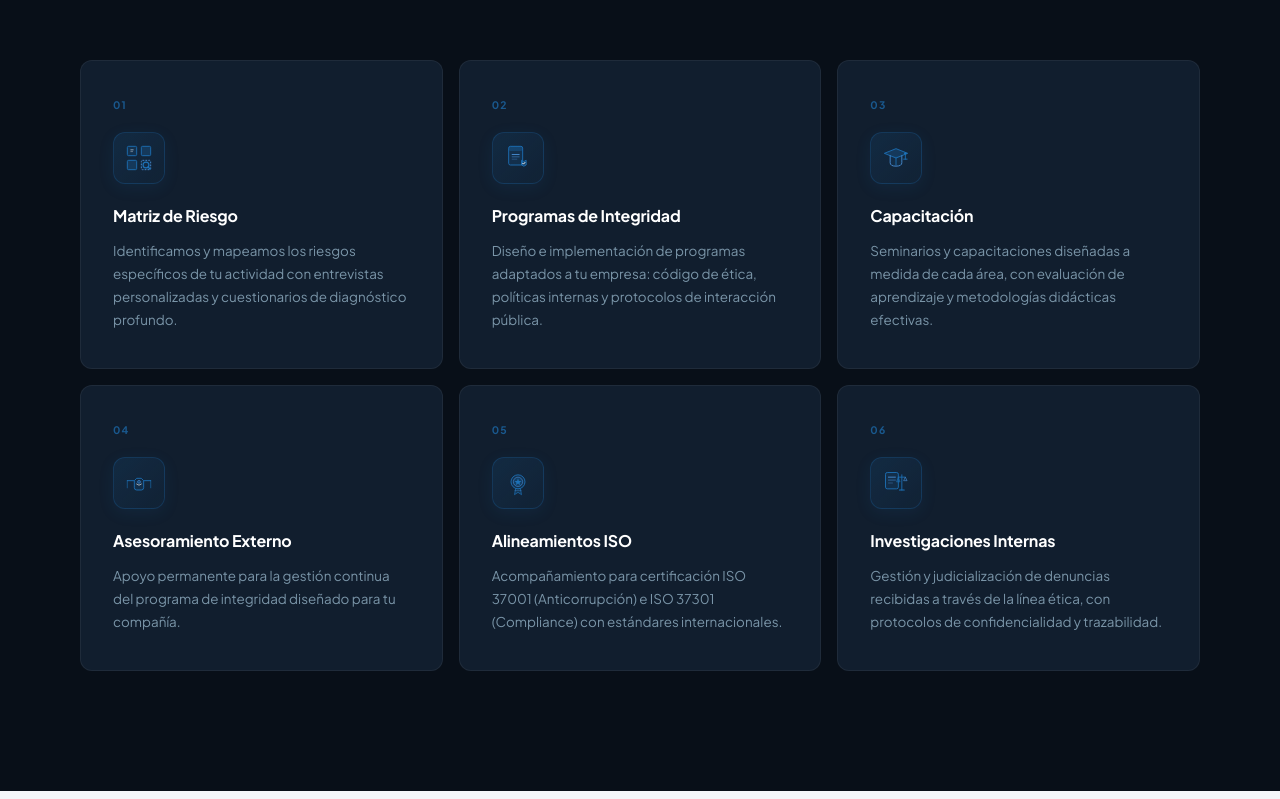
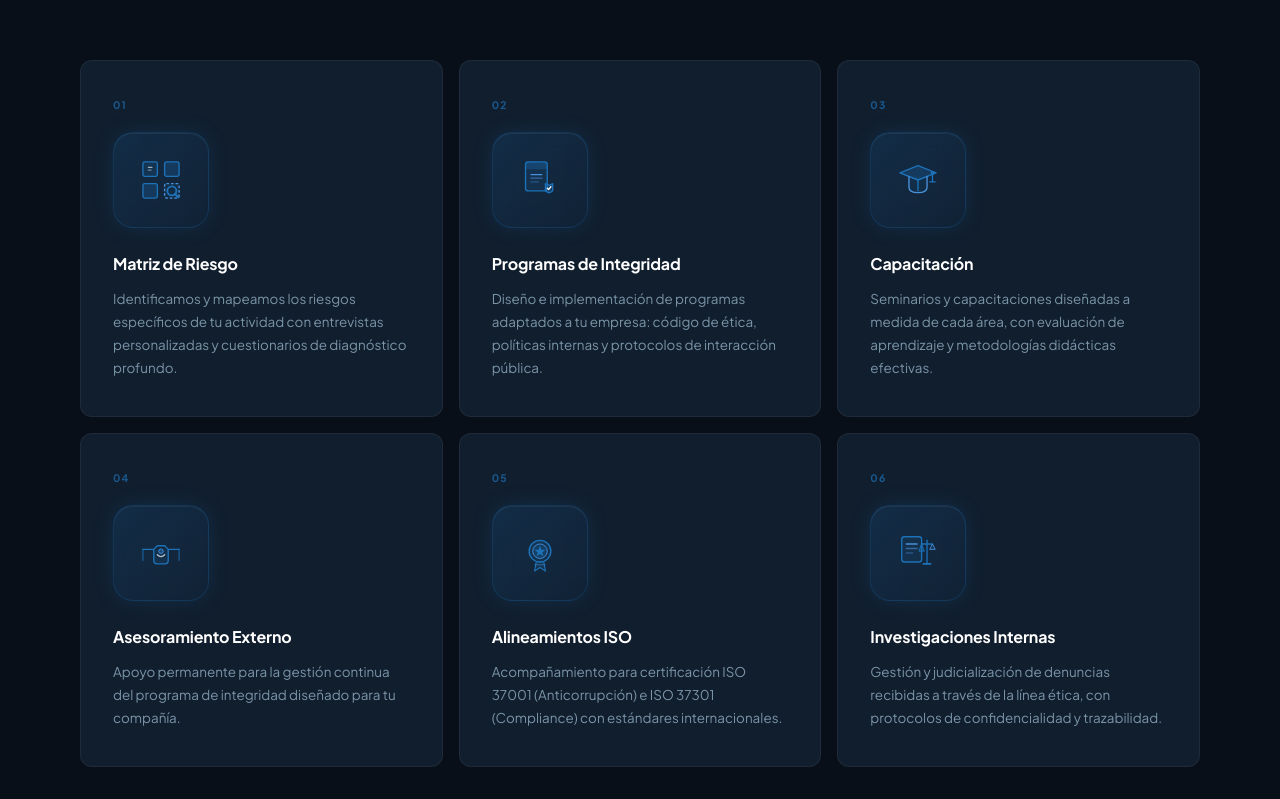
Before and after one commit to lalipognante/onesta-v2, a Next.js app in the folder onesta-v2/: page / in a window 1280 px wide. Shown: the part 2021-2820 px from the top of the page. Built offline with nearby package versions, Linux system fonts and the light colour scheme.

Commit message:
Add files via upload

```diff
--- a/onesta-v2/app/components/Services.tsx
+++ b/onesta-v2/app/components/Services.tsx
@@ -128,17 +128,33 @@ function ServiceCard({ service, Icon, delay, isMobile }: { service: typeof servi
     <div ref={ref} className={`reveal reveal-delay-${delay} service-card-glow${visible ? ' visible' : ''}`}
       style={{ background: '#111E2E', border: '1px solid rgba(255,255,255,0.06)', borderRadius: 12, padding: isMobile ? '28px 24px' : '36px 32px', position: 'relative', cursor: 'pointer', transition: 'all 0.3s ease', overflow: 'hidden' }}>
       <div style={{ fontSize: '0.65rem', fontWeight: 700, letterSpacing: '0.12em', color: '#1D72B8', marginBottom: 20, opacity: 0.7 }}>{service.num}</div>
-      {/* Ícono con contenedor premium */}
-      <div style={{
-        width: 52, height: 52,
-        background: 'linear-gradient(135deg, rgba(29,114,184,0.15) 0%, rgba(29,114,184,0.05) 100%)',
-        border: '1px solid rgba(29,114,184,0.25)',
-        borderRadius: 12,
-        display: 'flex', alignItems: 'center', justifyContent: 'center',
-        marginBottom: 20,
-        boxShadow: '0 4px 16px rgba(29,114,184,0.1)',
-      }}>
-        <Icon />
+      {/* Ícono con contenedor glassmorphism */}
+      <div
+        className="icon-container"
+        style={{
+          width: 96, height: 96,
+          background: 'linear-gradient(135deg, rgba(29,114,184,0.18) 0%, rgba(29,114,184,0.06) 100%)',
+          backdropFilter: 'blur(12px)',
+          WebkitBackdropFilter: 'blur(12px)',
+          border: '1px solid rgba(29,114,184,0.22)',
+          borderRadius: 20,
+          display: 'flex', alignItems: 'center', justifyContent: 'center',
+          marginBottom: 24,
+          boxShadow: '0 0 20px rgba(29,114,184,0.18), inset 0 1px 0 rgba(255,255,255,0.06)',
+          transition: 'box-shadow 0.3s ease, border-color 0.3s ease',
+        }}
+        onMouseEnter={e => {
+          (e.currentTarget as HTMLDivElement).style.boxShadow = '0 0 36px rgba(29,114,184,0.38), inset 0 1px 0 rgba(255,255,255,0.08)'
+          ;(e.currentTarget as HTMLDivElement).style.borderColor = 'rgba(29,114,184,0.45)'
+        }}
+        onMouseLeave={e => {
+          (e.currentTarget as HTMLDivElement).style.boxShadow = '0 0 20px rgba(29,114,184,0.18), inset 0 1px 0 rgba(255,255,255,0.06)'
+          ;(e.currentTarget as HTMLDivElement).style.borderColor = 'rgba(29,114,184,0.22)'
+        }}
+      >
+        <div style={{ transform: 'scale(1.55)' }}>
+          <Icon />
+        </div>
       </div>
       <h3 style={{ fontSize: '1rem', fontWeight: 700, marginBottom: 12, color: '#FFFFFF', letterSpacing: '-0.01em' }}>{service.title}</h3>
       <p style={{ fontSize: '0.84rem', color: '#7A95A8', lineHeight: 1.7, margin: 0 }}>{service.body}</p>
```
